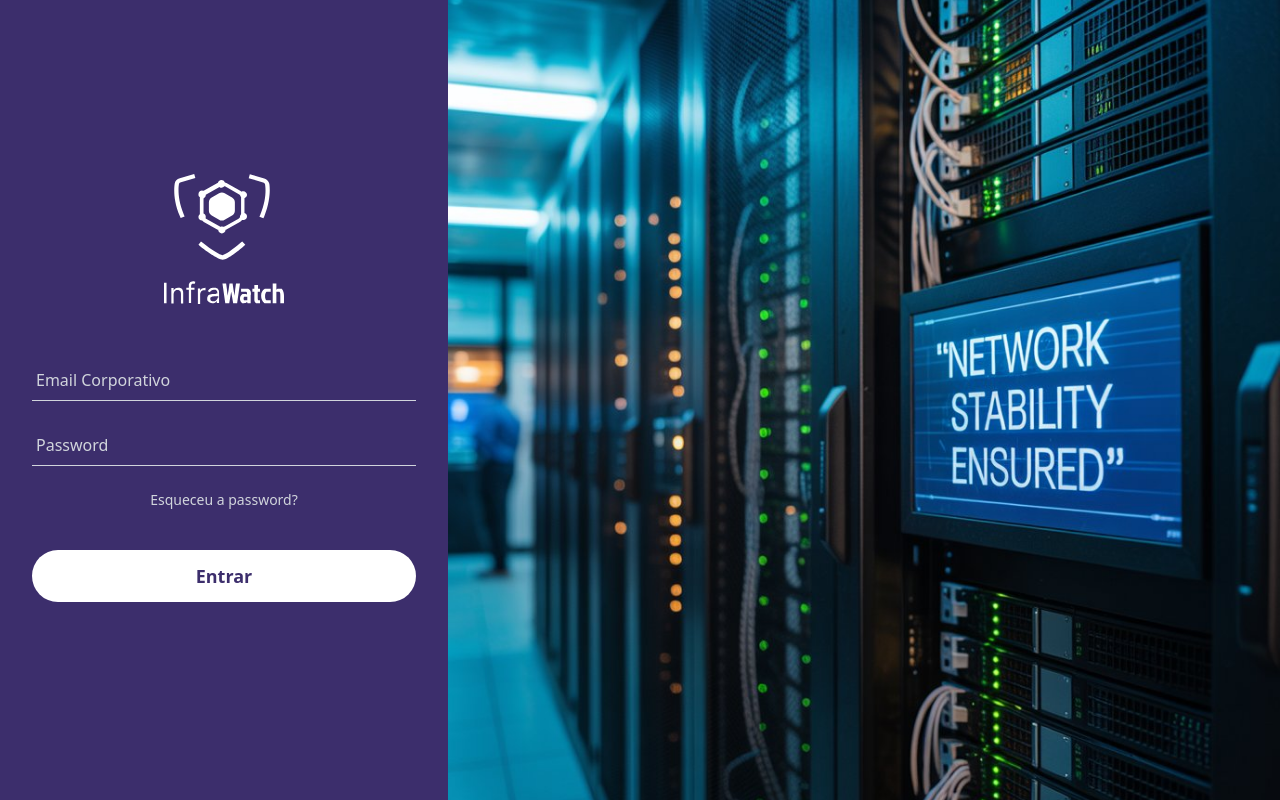
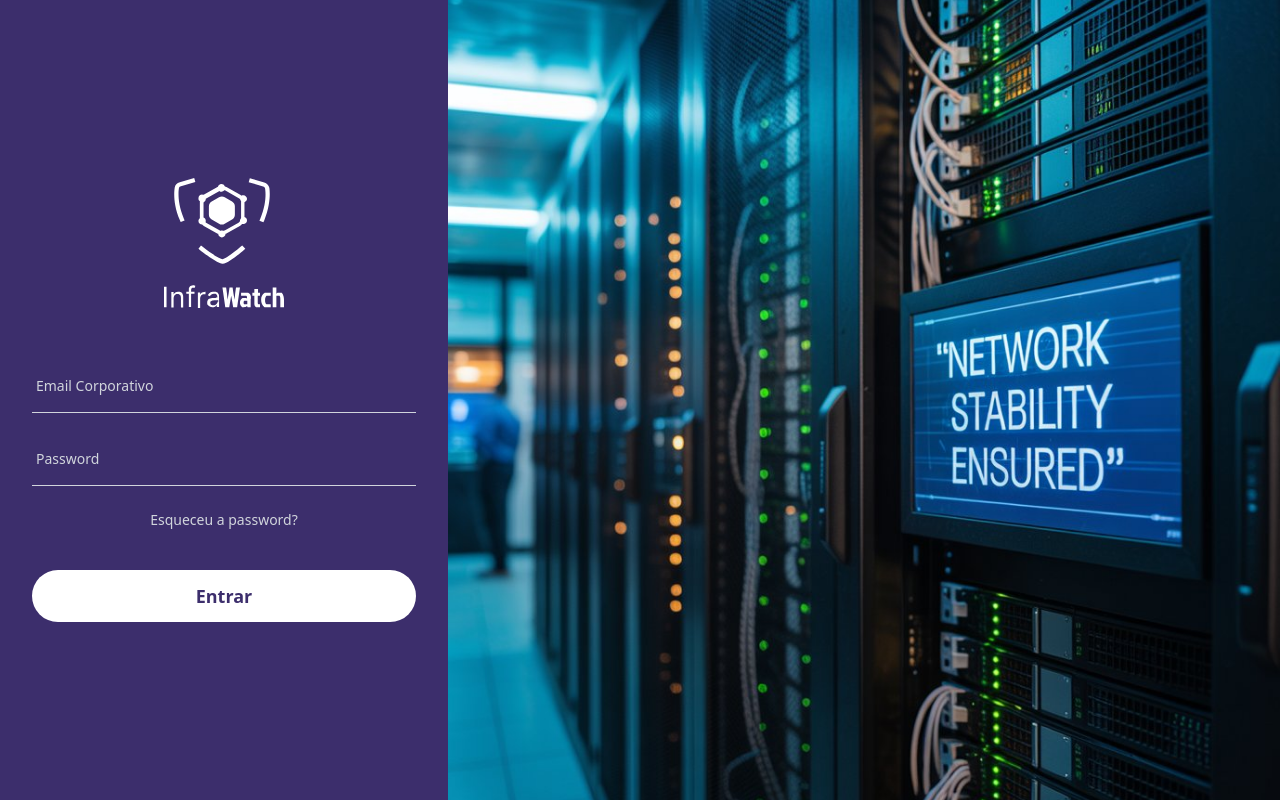
Before and after one commit to SegmentationFault42/InfraWatch-Frontend, a React (Vite) app: page / in a window 1280 px wide. Built offline with nearby package versions, Linux system fonts and the light colour scheme.

Commit message:
:construction: chore(Login -> inputField): Atualizacao no input.

```diff
--- a/src/components/Button.tsx
+++ b/src/components/Button.tsx
@@ -12,7 +12,7 @@ export function Button({ children, onClick, type = "button", className = "" }: P
       onClick={onClick}
       className={`
         w-full rounded-full bg-white text-primary font-semibold py-3 px-6
-        hover:scale-102 hover:brightness-105 hover:shadow-lg
+        hover:scale-102 hover:shadow-xl
         transition-all duration-300 ease-out
         ${className}
       `}
--- a/src/components/InputField.tsx
+++ b/src/components/InputField.tsx
@@ -1,14 +1,31 @@
-type Props = {
+type InputFieldProps = {
   type: string;
   placeholder: string;
 };
 
-export function InputField({ type, placeholder }: Props) {
+export function InputField({ type, placeholder }: InputFieldProps) {
   return (
-    <input
-      type={type}
-      placeholder={placeholder}
-      className="w-full border-b border-gray-300 bg-transparent py-2 px-1 text-white placeholder-gray-300 focus:outline-none focus:border-white"
-    />
+    <div className="relative w-full">
+      <input
+        type={type}
+        id={placeholder}
+        placeholder=" "
+        className="
+          peer w-full border-b border-gray-300 bg-transparent py-3 px-1 text-white
+          focus:outline-none focus:border-white
+        "
+      />
+      <label
+        htmlFor={placeholder}
+        className="
+          absolute left-1 top-3 text-gray-300 text-sm
+          transition-all duration-300
+          peer-placeholder-shown:top-3 peer-placeholder-shown:text-gray-300 peer-placeholder-shown:text-sm
+          peer-focus:top-[-6px] peer-focus:text-white peer-focus:text-xs
+        "
+      >
+        {placeholder}
+      </label>
+    </div>
   );
 }
--- a/src/pages/Login.tsx
+++ b/src/pages/Login.tsx
@@ -12,6 +12,7 @@ export function Login() {
           alt="InfraWatch"
           className="w-30 mx-auto invert brightness-0 mb-8"
         />
+
         <InputField type="email" placeholder="Email Corporativo" />
         <InputField type="password" placeholder="Password" />
 
@@ -21,7 +22,7 @@ export function Login() {
 
         <Button
           type="submit"
-          className="text-lg py-3 px-6 mb-6"
+          className="text-lg py-3 px-6"
         >
           Entrar
         </Button>
```
Also changed, not shown: src/layouts/LoginLayout.tsx (line endings or trailing spaces).
